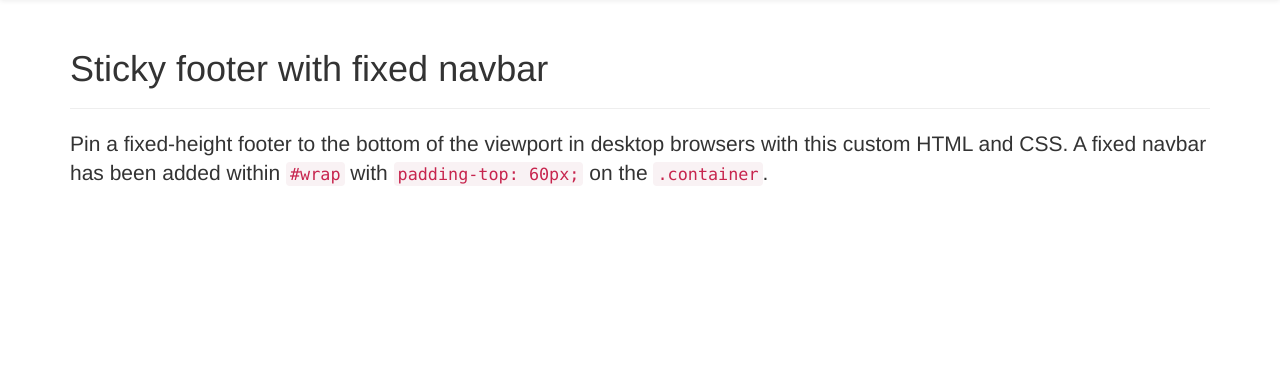
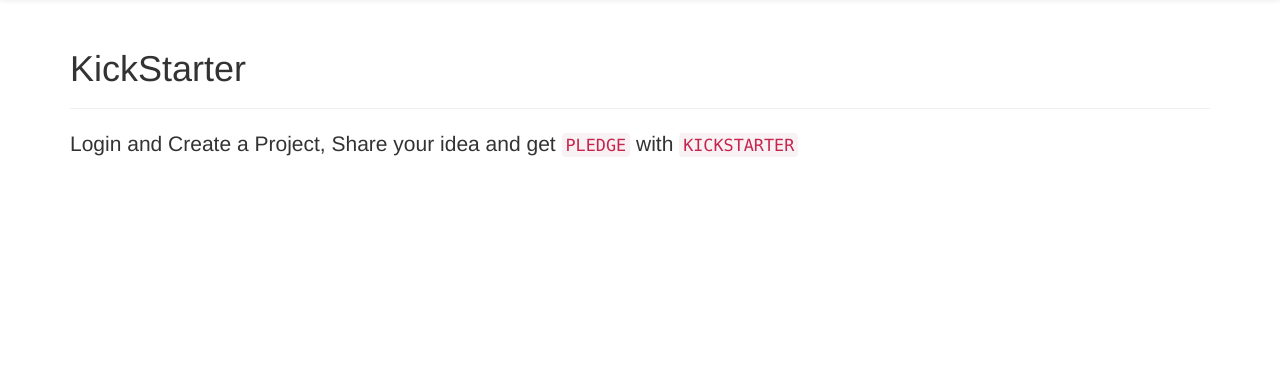
Before and after one commit to jainpiyush111/kickstarter-app, a Flask app: page / in a window 1280 px wide. Shown: the part 51-436 px from the top of the page. Run offline with Flask 2, Linux system fonts and the light colour scheme; some libraries are stand-ins or nearby versions.

Commit message:
user project page

```diff
--- a/app.py
+++ b/app.py
@@ -3,11 +3,9 @@
 import logging
 from logging import Formatter, FileHandler
 from forms import *
-import flask_login
 from models import User, Projects
 from flask.ext.login import *
 import flask_login_auth
-from flask.ext.login import login_user , logout_user , current_user , login_required
 
 
 app = Flask(__name__)
@@ -58,10 +56,18 @@
 def about():
     return render_template('pages/placeholder.about.html')
 
+
+@app.route('/pledge', methods=['POST'])
+def pledge():
+    print request.form['submit']
+    return render_template('pages/placeholder.about.html')
+
+
 @app.route('/logout')
 def logout():
-   session.clear()
-   return redirect(url_for('home'))
+    session.clear()
+    return redirect(url_for('home'))
+
 
 @app.route('/login', methods=['GET', 'POST'])
 def login():
@@ -71,9 +77,11 @@
         password = form.password.data
         value = flask_login_auth.authenticate(username, password)
         if (value == 1):
-            get_data = flask_login_auth.get_data(username,password)
+            get_data = flask_login_auth.get_data(username, password)
             session['name'] = username
-            session['usersid']= get_data[0][0]
+            session['usersid'] = get_data[0][0]
+            project = flask_login_auth.show_project(session['usersid'])
+            session['project'] = project
             return render_template('pages/placeholder.home.html', session=session)
     print "false"
     return render_template('forms/login.html', form=form)
@@ -83,11 +91,11 @@
 def create():
     form = CreateProject(request.form)
     if request.method == 'POST':
-       project = Projects(session['usersid'],form.name.data, form.short_desc.data,
-                   form.long_desc.data,form.goal_amount.data,form.time_end.data)
-       db.session.add(project)
-       db.session.commit()
-       return redirect(url_for('home'))
+        project = Projects(session['usersid'], form.name.data, form.short_desc.data,
+                           form.long_desc.data, form.goal_amount.data, form.time_end.data)
+        db.session.add(project)
+        db.session.commit()
+        return redirect(url_for('home'))
     return render_template('pages/placeholder.create.html', form=form)
 
 
--- a/templates/pages/placeholder.about.html
+++ b/templates/pages/placeholder.about.html
@@ -8,7 +8,8 @@
 
 
 <p class="lead">{{session['name']}}  id {{session['usersid']}} This is just a placeholder page which should be replaced with real content.</p>
-<p>Lorem ipsum dolor sit amet, consectetur adipiscing elit. Ut tellus ligula, imperdiet id lobortis sit amet, scelerisque non sapien. Duis quis dui quis mauris dapibus fringilla. Pellentesque nec tellus ac diam volutpat malesuada.</p>
+<p>
+Pledge id {{session['predge']}}//  Lorem ipsum dolor sit amet, consectetur adipiscing elit. Ut tellus ligula, imperdiet id lobortis sit amet, scelerisque non sapien. Duis quis dui quis mauris dapibus fringilla. Pellentesque nec tellus ac diam volutpat malesuada.</p>
 <p>In quam arcu, interdum vel arcu viverra, vulputate convallis massa. Sed hendrerit velit a arcu euismod, sit amet consequat lacus imperdiet. Nullam quis dui sapien. Vestibulum placerat, justo non fringilla laoreet, dui ipsum posuere nisi, nec vestibulum eros leo ut sapien.</p>
 <p>Vivamus eu felis sed magna scelerisque semper in et libero. Curabitur sed convallis odio, quis venenatis sapien. In convallis a velit ac commodo. Donec sapien ligula, vestibulum ut nisi accumsan, facilisis pretium est. Fusce varius semper orci, et egestas nulla cursus a. Phasellus aliquam, mi ac adipiscing lobortis, ipsum augue aliquam ligula, quis fermentum mi augue vel ligula.</p>
 <p>Integer elementum malesuada dolor in aliquet.</p>
--- a/templates/pages/placeholder.home.html
+++ b/templates/pages/placeholder.home.html
@@ -3,8 +3,40 @@
 {% block content %}
 
 <div class="page-header">
-  <h1>Sticky footer with fixed navbar</h1>
+  <h1>KickStarter</h1>
+</div>{% if session['usersid']%}
+Project
+
+<div><form action="pledge" method= POST >
+	<table border="0px" style="border-style:outset; border-width:1px; padding-left:4px; padding-right:4px; padding-top:3px; padding-bottom:3px" bgcolor="#33CCFF" width="921" cell>
+
+ 		<tr style="text-align: center;font-size: 14px;">
+ 		{% for n in session['project'] %}
+    		<td><strong>{{n[2]}}</strong></td>
+    	{% endfor %}
+ 		</tr>
+ 		<tr style="text-align: center;font-size: 14px;">
+ 		{% for n in session['project'] %}
+    		<td><strong>{{n[5]}}</strong></td>
+    	{% endfor %}
+ 		</tr>
+ 		<tr style="text-align: center;font-size: 14px;">
+ 		{% for n in session['project'] %}
+    		<td><Strong><a><input type= submit value="{{n[0]}}" placeholder="PAY" style="width: 100%" ></a></Strong></td>
+    	{% endfor %}
+ 		</tr>
+
+
+    </table>
+    </form>
 </div>
-<p class="lead">Pin a fixed-height footer to the bottom of the viewport in desktop browsers with this custom HTML and CSS. A fixed navbar has been added within <code>#wrap</code> with <code>padding-top: 60px;</code> on the <code>.container</code>.</p>
 
+
+
+
+
+
+{% else %}
+<p class="lead">Login and Create a Project, Share your idea and get <code>PLEDGE</code> with <code>KICKSTARTER</code> </p>
+{% endif %}
 {% endblock %}
```
Also changed, not shown: flask_login_auth.py (+30 -8 lines).
